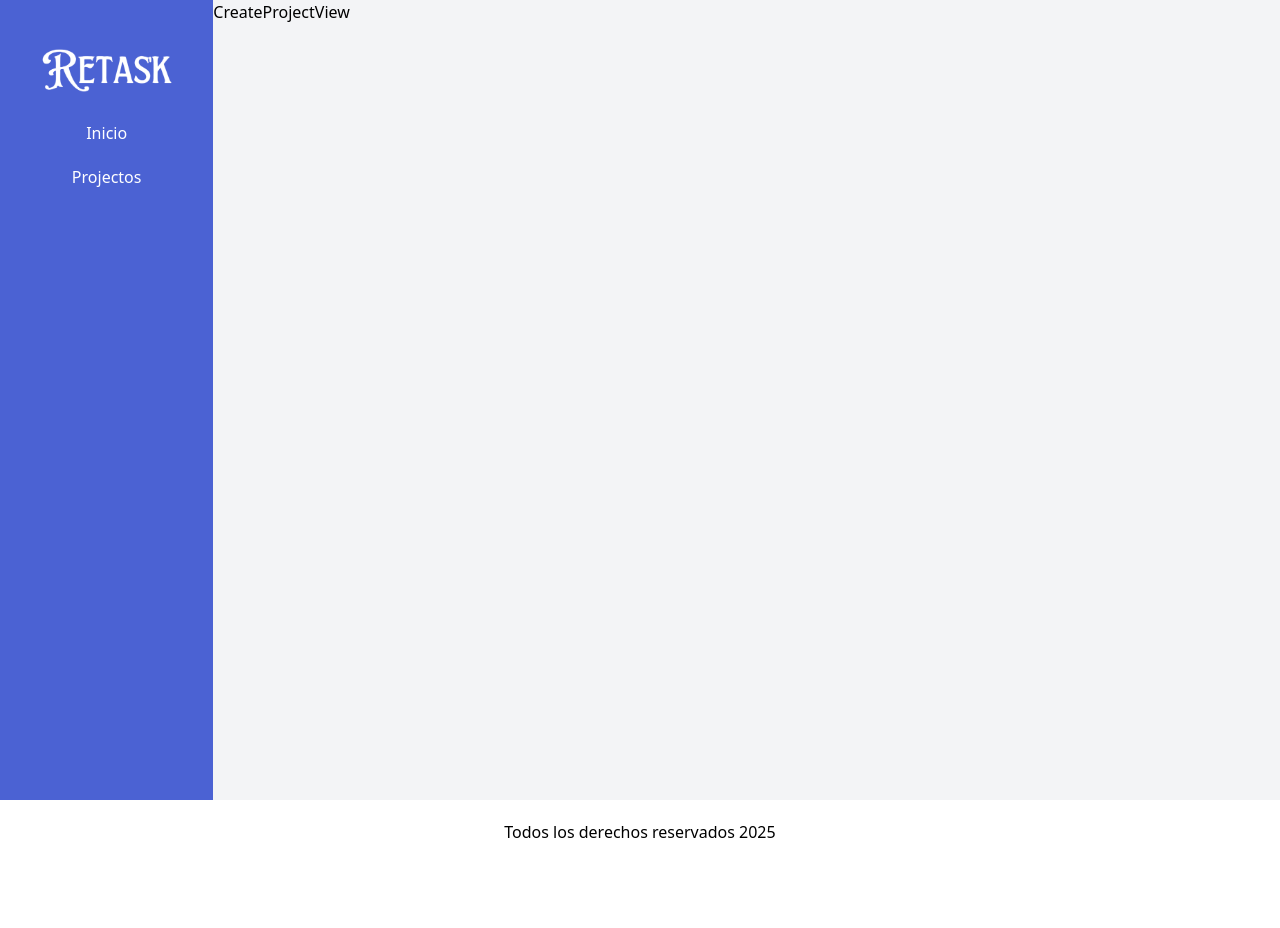
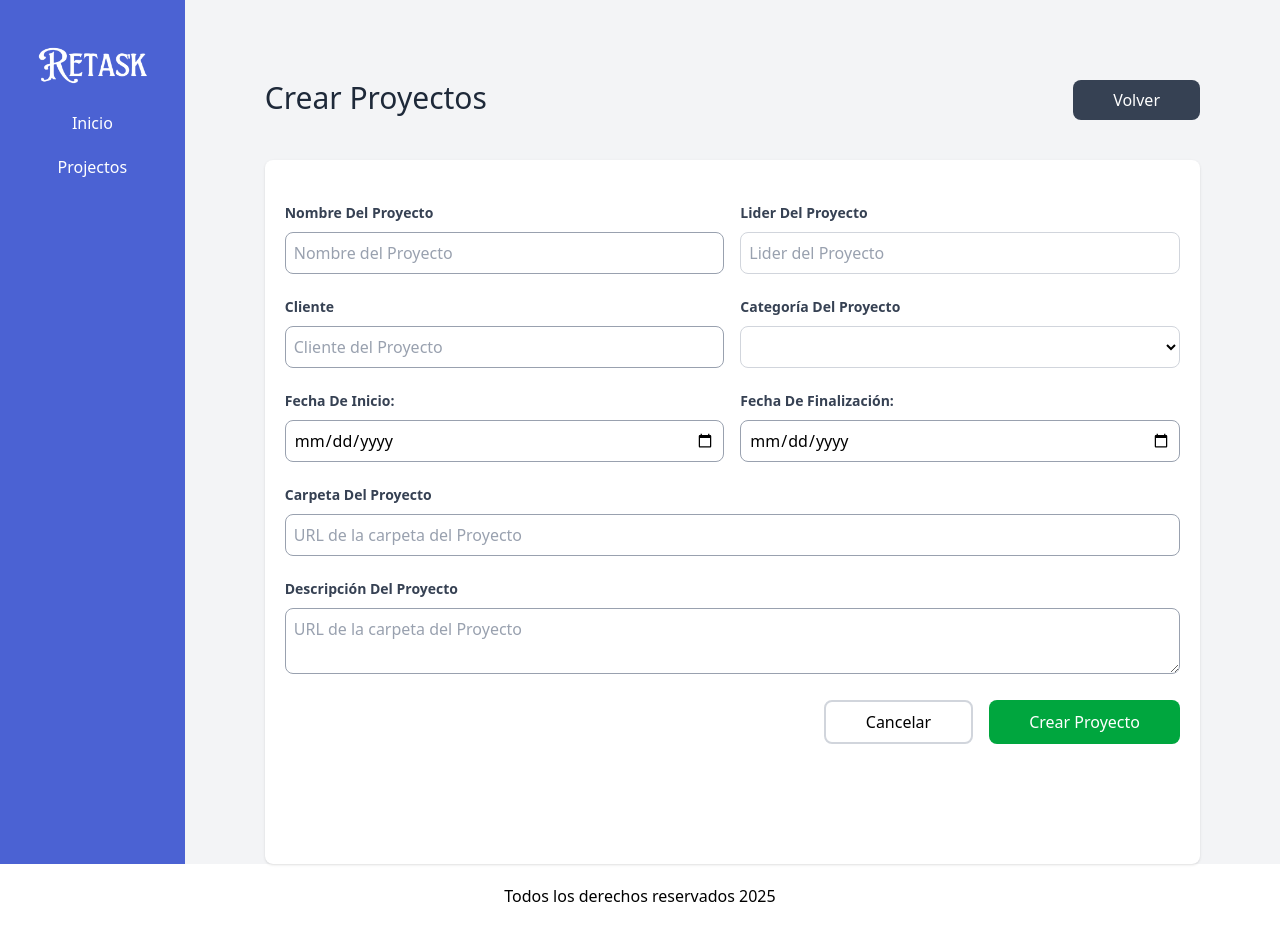
Before and after one commit to camilocodecali/front-end-Retask, a React app: page /projects/create in a window 1280 px wide. Before the commit the page ends 864 px from the top, so only its background shows below. Built offline with nearby package versions, Linux system fonts and the light colour scheme; the HTML template or start-up script is replaced by a standard one.

Commit message:
Se creo la pagina de crear proyecto con su componente de formulario, ademas se configuro react-hook-form

```diff
--- a/package.json
+++ b/package.json
@@ -13,6 +13,7 @@
     "@tailwindcss/vite": "^4.0.0",
     "react": "^18.3.1",
     "react-dom": "^18.3.1",
+    "react-hook-form": "^7.54.2",
     "react-router-dom": "^7.1.3",
     "tailwindcss": "^4.0.0"
   },
@@ -20,11 +21,14 @@
     "@eslint/js": "^9.17.0",
     "@types/react": "^18.3.18",
     "@types/react-dom": "^18.3.5",
+    "@types/tailwindcss": "^3.0.11",
     "@vitejs/plugin-react-swc": "^3.5.0",
+    "autoprefixer": "^10.4.20",
     "eslint": "^9.17.0",
     "eslint-plugin-react-hooks": "^5.0.0",
     "eslint-plugin-react-refresh": "^0.4.16",
     "globals": "^15.14.0",
+    "postcss": "^8.5.1",
     "typescript": "~5.6.2",
     "typescript-eslint": "^8.18.2",
     "vite": "^6.0.5"
--- /dev/null
+++ b/src/components/ErrorMessage.tsx
@@ -0,0 +1,9 @@
+
+export default function ErrorMessage({children}: {children: React.ReactNode}) {
+  return (
+    <div className="text-center my-4 bg-red-100 text-red-600 font-bold p-2 uppercase text-[10px]
+">
+      {children}
+    </div>
+  )
+}
--- /dev/null
+++ b/src/components/projects/ProjectForm.tsx
@@ -0,0 +1,194 @@
+import { FieldErrors, UseFormRegister } from "react-hook-form";
+import ErrorMessage from "../ErrorMessage";
+
+type ProjectFormProps = {
+  register: UseFormRegister<{
+    projectName: string,
+    description: string,
+    clientName: string,
+    category: string,
+    startDate: string,
+    endDate: string,
+    folderProject: string,
+  }>,
+  errors: FieldErrors<{
+    projectName: string,
+    description: string,
+    clientName: string,
+    category: string,
+    startDate: string,
+    endDate: string,
+    folderProject: string,
+  }>
+}
+
+export default function ProjectForm({ register, errors }: ProjectFormProps) {
+  return (
+    <>
+      <div className="mb-5 grid grid-cols-2 gap-4">
+        <div>
+          <label
+            className="text-gray-700 capitalize font-bold text-sm"
+            htmlFor="projectName"
+          >
+            Nombre del Proyecto
+          </label>
+          <input
+            className="border-1 border-gray-400 w-full p-2 mt-2 placeholder-gray-400 rounded-lg"
+            type="text"
+            id="projectName"
+            placeholder="Nombre del Proyecto"
+            {...register("projectName", {
+              required: "El nombre del proyecto es obligatorio",
+            })}
+          />
+          {errors.projectName && (
+            <ErrorMessage>{errors.projectName.message}</ErrorMessage>
+          )}
+        </div>
+        <div>
+          <label
+            className="text-gray-700 capitalize font-bold text-sm"
+            htmlFor="manager"
+          >
+            Lider del Proyecto
+          </label>
+          <input
+            className="border-1 border-gray-300 w-full p-2 mt-2 placeholder-gray-400 rounded-lg"
+            disabled
+            type="text"
+            id="manager"
+            placeholder="Lider del Proyecto"
+          />
+        </div>
+      </div>
+      <div className="mb-5 grid grid-cols-2 gap-4">
+        <div>
+          <label
+            className="text-gray-700 capitalize font-bold text-sm"
+            htmlFor="clientName"
+          >
+            Cliente
+          </label>
+          <input
+            className="border-1 border-gray-400 w-full p-2 mt-2 placeholder-gray-400 rounded-lg"
+            type="text"
+            id="clientName"
+            placeholder="Cliente del Proyecto"
+            {...register("clientName", {
+              required: "El cliente del proyecto es obligatorio",
+            })}
+          />
+          {errors.clientName && (
+            <ErrorMessage>{errors.clientName.message}</ErrorMessage>
+          )}
+        </div>
+        <div>
+          <label
+            className="text-gray-700 capitalize font-bold text-sm"
+            htmlFor="category"
+          >
+            Categoría del Proyecto
+          </label>
+          <select
+            className="border-1 border-gray-300 w-full p-2 mt-2 placeholder-gray-400 rounded-lg"
+            id="category"
+            {...register("category", {
+              required: "La categoría del proyecto es obligatorio",
+            })}
+          >
+            <option>1</option>
+            <option>2</option>
+            <option>3</option>
+          </select>
+          {errors.category && (
+            <ErrorMessage>{errors.category.message}</ErrorMessage>
+          )}
+        </div>
+      </div>
+      <div className="mb-5 grid grid-cols-2 gap-4">
+        <div>
+          <label
+            className="text-gray-700 capitalize font-bold text-sm"
+            htmlFor="startDate"
+          >
+            Fecha de inicio:
+          </label>
+          <input
+            className="border-1 border-gray-400 w-full p-2 mt-2 placeholder-gray-400 rounded-lg"
+            type="date"
+            id="startDate"
+            {...register("startDate", {
+              required: "La Fecha de inicio del proyecto es obligatorio",
+            })}
+          />
+          {errors.startDate && (
+            <ErrorMessage>{errors.startDate.message}</ErrorMessage>
+          )}
+        </div>
+        <div>
+          <label
+            className="text-gray-700 capitalize font-bold text-sm"
+            htmlFor="endDate"
+          >
+            Fecha de finalización:
+          </label>
+          <input
+            className="border-1 border-gray-400 w-full p-2 mt-2 placeholder-gray-400 rounded-lg"
+            type="date"
+            id="endDate"
+            {...register("endDate", {
+              required: "La Fecha de finalización del proyecto es obligatorio",
+            })}
+          />
+          {errors.endDate && (
+            <ErrorMessage>{errors.endDate.message}</ErrorMessage>
+          )}
+        </div>
+      </div>
+      <div className="mb-5 grid grid-cols-1 gap-4">
+        <div>
+          <label
+            className="text-gray-700 capitalize font-bold text-sm"
+            htmlFor="folderProject"
+          >
+            Carpeta del Proyecto
+          </label>
+          <input
+            className="border-1 border-gray-400 w-full p-2 mt-2 placeholder-gray-400 rounded-lg"
+            type="text"
+            id="folderProject"
+            placeholder="URL de la carpeta del Proyecto"
+            {...register("folderProject", {
+              required: "La carpeta del proyecto es obligatorio",
+            })}
+          />
+          {errors.folderProject && (
+            <ErrorMessage>{errors.folderProject.message}</ErrorMessage>
+          )}
+        </div>
+      </div>
+      <div className="mb-5 grid grid-cols-1 gap-4">
+        <div>
+          <label
+            className="text-gray-700 capitalize font-bold text-sm"
+            htmlFor="description"
+          >
+            Descripción del Proyecto
+          </label>
+          <textarea
+            className="border-1 border-gray-400 w-full p-2 mt-2 placeholder-gray-400 rounded-lg"
+            id="description"
+            placeholder="URL de la carpeta del Proyecto"
+            {...register("description", {
+              required: "La descripción del proyecto es obligatorio",
+            })}
+          />
+          {errors.description && (
+            <ErrorMessage>{errors.description.message}</ErrorMessage>
+          )}
+        </div>
+      </div>
+    </>
+  );
+}
--- a/src/layouts/AppLayout.tsx
+++ b/src/layouts/AppLayout.tsx
@@ -1,20 +1,22 @@
-import { Outlet } from "react-router-dom"
-import Sidebar from "../components/Sidebar"
+import { Outlet } from "react-router-dom";
+import Sidebar from "@/components/Sidebar";
 
 export default function AppLayout() {
   return (
     <>
-    <div className="bg-gray-100">
+      <div className="bg-gray-100">
         <div className="md:flex md:min-h-screen">
-        <Sidebar/>
-
-        <Outlet/>
+          <Sidebar />
+          <main className="md:w-screen p-20">
+            <Outlet />
+          </main>
         </div>
-    </div>
-    <footer className="py-5">
-        <p className="text-center">Todos los derechos reservados {new Date().getFullYear()}</p>
-    </footer>
-
+      </div>
+      <footer className="py-5">
+        <p className="text-center">
+          Todos los derechos reservados {new Date().getFullYear()}
+        </p>
+      </footer>
     </>
-  )
+  );
 }
--- a/src/views/DashboardView.tsx
+++ b/src/views/DashboardView.tsx
@@ -1,4 +1,3 @@
-import React from 'react'
 
 export default function DashboardView() {
   return (
--- a/src/views/projects/CreateProjectView.tsx
+++ b/src/views/projects/CreateProjectView.tsx
@@ -1,9 +1,46 @@
+import ProjectForm from "@/components/projects/ProjectForm";
+import {useForm} from "react-hook-form"
 
 
 export default function CreateProjectView() {
+
+  const initialValues = {
+    projectName: "",
+    description: "",
+    clientName: "",
+    category: "",
+    startDate: "",
+    endDate: "",
+    folderProject: "",
+  }
+
+  const {register, handleSubmit, formState: {errors}} = useForm({defaultValues: initialValues})
+
+  const handleForm = (data) => {
+    console.log(data);
+
+  }
+
   return (
-    <div>
-      CreateProjectView
+    <>
+    <div className="grid grid-cols-2 gap-4">
+      <h1 className="text-3xl text-gray-800">Crear Proyectos</h1>
+      <div className="flex justify-end">
+      <button className="bg-gray-700 hover:bg-gray-500 text-white px-10 py-2 rounded-lg cursor-pointer transition-colors">Volver</button>
+      </div>
+
     </div>
+
+      <div className="mt-10 justify-center bg-white shadow py-10 px-5 w-full h-full rounded-lg">
+      <form onSubmit={handleSubmit(handleForm)} noValidate className=""><ProjectForm register={register} errors={errors}/>
+      <div className="flex justify-end gap-4">
+            <button className="border-gray-300 border-2 rounded-lg px-10 py-2 cursor-pointer">Cancelar</button>
+            <input className="bg-green-600 hover:bg-green-700 px-10 py-2 capitalize fond-bold text-white rounded-lg cursor-pointer transition-colors" type="submit" value='Crear Proyecto'/>
+      </div>
+      </form>
+
+      </div>
+
+    </>
   )
 }
--- a/tsconfig.app.json
+++ b/tsconfig.app.json
@@ -6,6 +6,12 @@
     "lib": ["ES2020", "DOM", "DOM.Iterable"],
     "module": "ESNext",
     "skipLibCheck": true,
+    "baseUrl": "src",
+    "paths": {
+      "@/components/*" : ["components/*"],
+      "@/views/*" : ["views/*"],
+      "@/layouts/*" : ["layouts/*"]
+    },
 
     /* Bundler mode */
     "moduleResolution": "bundler",
--- a/tsconfig.node.json
+++ b/tsconfig.node.json
@@ -5,6 +5,7 @@
     "lib": ["ES2023"],
     "module": "ESNext",
     "skipLibCheck": true,
+
 
     /* Bundler mode */
     "moduleResolution": "bundler",
--- a/vite.config.ts
+++ b/vite.config.ts
@@ -1,9 +1,21 @@
 import { defineConfig } from 'vite'
+import { fileURLToPath, URL} from "node:url"
 import react from '@vitejs/plugin-react-swc'
 import tailwindcss from '@tailwindcss/vite'
+import autoprefixer from 'autoprefixer'
 
 
 // https://vite.dev/config/
 export default defineConfig({
   plugins: [react(), tailwindcss()],
+  css: {
+    postcss: {
+      plugins: [autoprefixer]
+  },
+},
+  resolve: {
+    alias: {
+      '@' : fileURLToPath(new URL('./src', import.meta.url))
+    }
+  }
 })
```
Also changed, not shown: src/router.tsx (+4 -4 lines), 1 other file (tests, documents, lock files or other folders).
